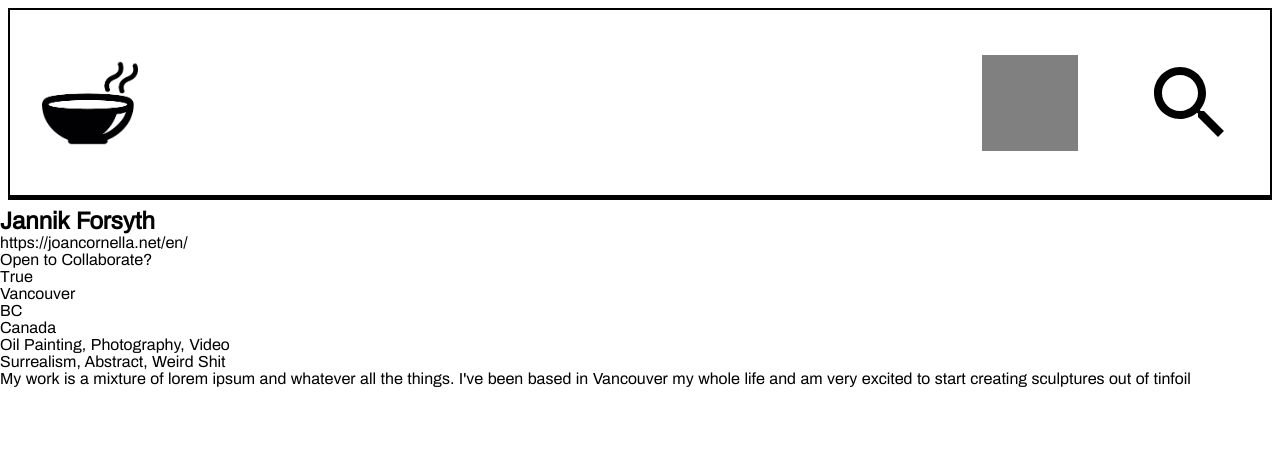
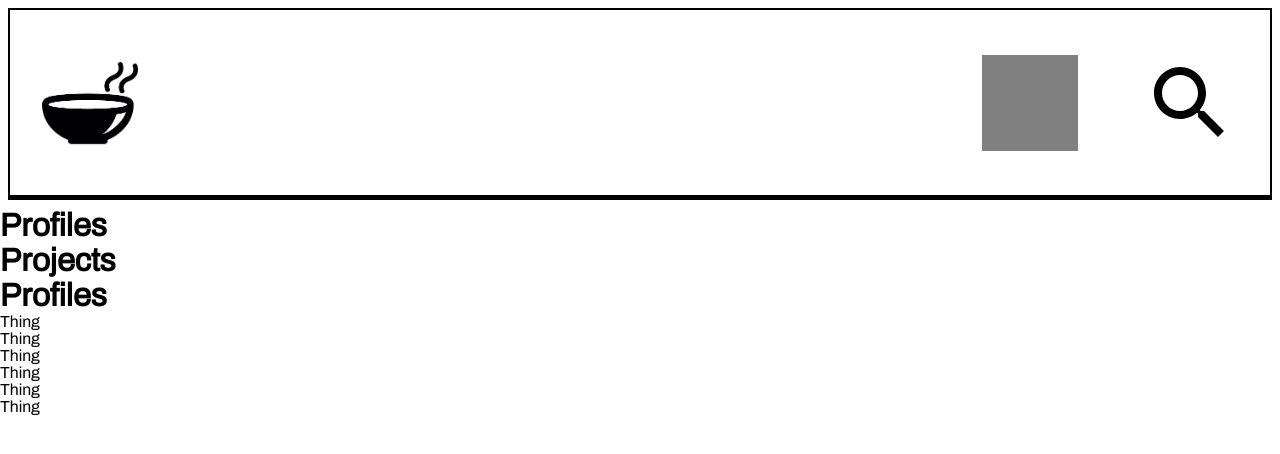
Before and after one commit to shelbzmitchell/fluxus, a React (Create React App) app in the folder client/: page /search in a window 1280 px wide. Shown: the top 454 px of the page. Built offline with nearby package versions, Linux system fonts and the light colour scheme.

Commit message:
basic routing from app to profile and search page

```diff
--- a/client/src/App.js
+++ b/client/src/App.js
@@ -1,8 +1,11 @@
 import React, { Component } from "react";
+import { BrowserRouter as Router, Route, Switch } from "react-router-dom";
 import "../src/styles/main.css";
 //import components
 import Header from "./components/Header";
+import ListSubheader from "./components/ListSubheader";
 import Profile from "./components/Profile";
+import ProfileList from "./components/ProfileList";
 
 export default class App extends Component {
   constructor() {
@@ -18,8 +21,19 @@ export default class App extends Component {
     // if (this.state.doneLoading === true) {
     return (
       <>
-        <Header />
-        <Profile />
+        <Router>
+          <Switch>
+            <Route path="/" exact>
+              <Header />
+              <Profile />
+            </Route>
+            <Route path="/search">
+              <Header />
+              <ListSubheader />
+              <ProfileList />
+            </Route>
+          </Switch>
+        </Router>
       </>
     );
     // }
--- /dev/null
+++ b/client/src/components/ListSubheader.js
@@ -0,0 +1,16 @@
+import React from "react";
+
+function ListSubheader() {
+  return (
+    <>
+      <div className="subheader__container">
+        <h1 className="subheader__link">Profiles</h1>
+      </div>
+      <div className="subheader__container">
+        <h1 className="subheader__link">Projects</h1>
+      </div>
+    </>
+  );
+}
+
+export default ListSubheader;
--- /dev/null
+++ b/client/src/components/ProfileList.js
@@ -0,0 +1,19 @@
+import React from "react";
+
+function ProfileList() {
+  return (
+    <>
+      <h1>Profiles</h1>
+      <ul>
+        <li>Thing</li>
+        <li>Thing</li>
+        <li>Thing</li>
+        <li>Thing</li>
+        <li>Thing</li>
+        <li>Thing</li>
+      </ul>
+    </>
+  );
+}
+
+export default ProfileList;
```
Also changed, not shown: client/src/components/Home.js (added).
